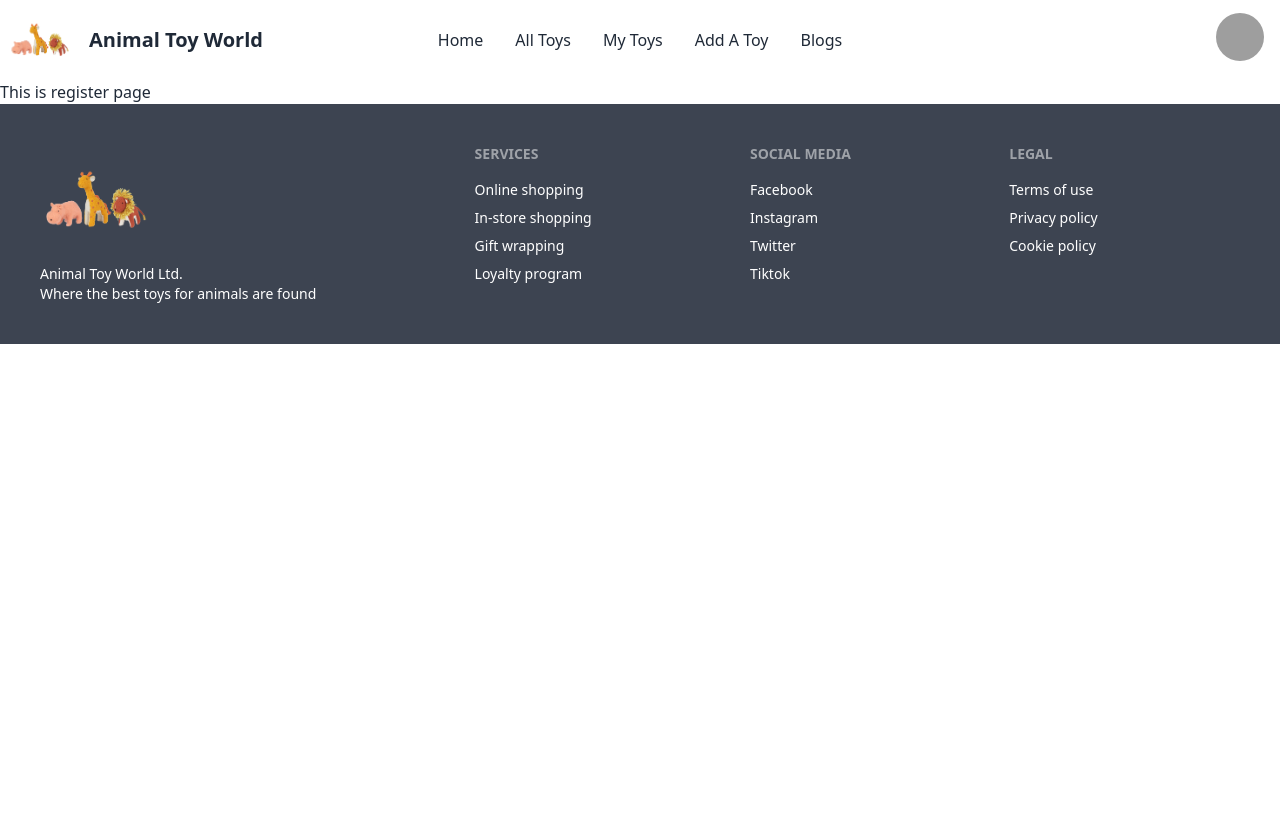
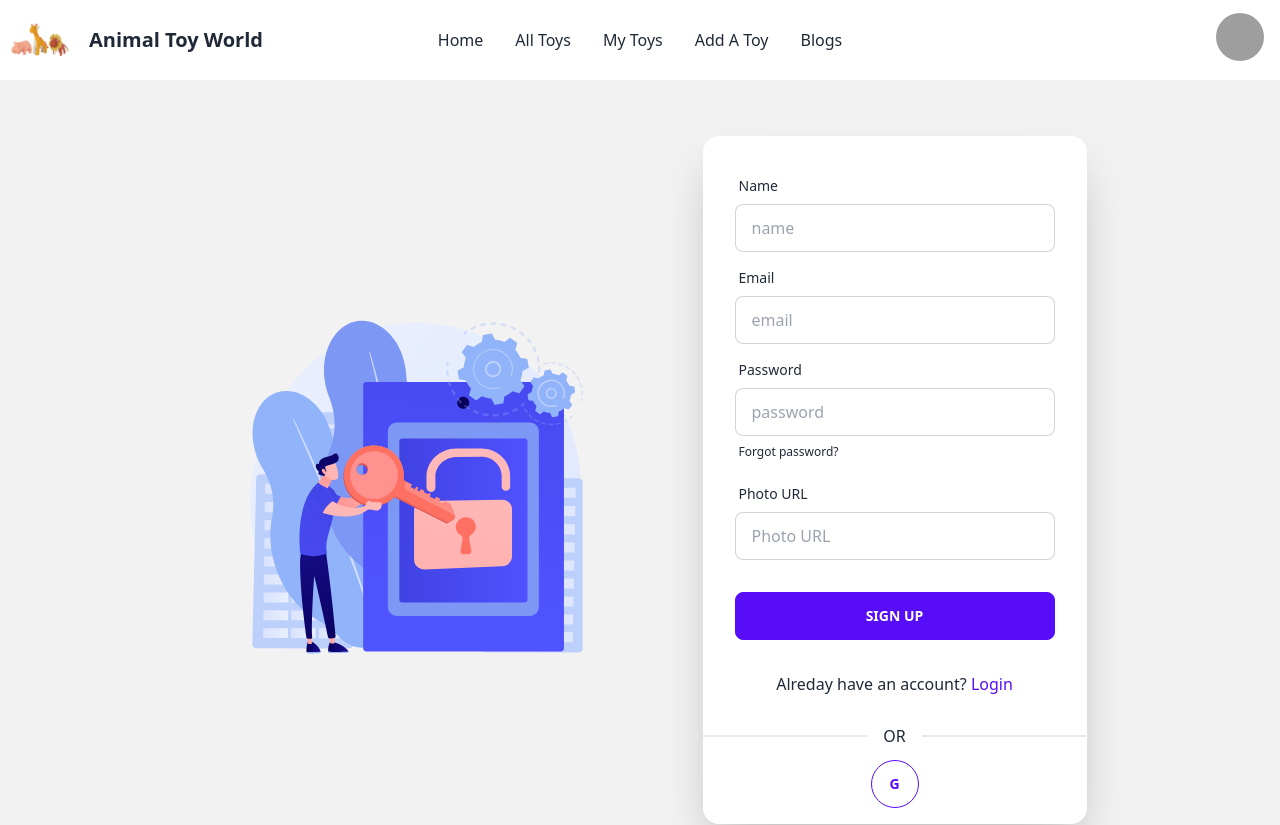
Before and after one commit to mhemon/animal-toy-world-client, a React (Vite) app: page /register in a window 1280 px wide. Shown: the top 825 px of the page. Before the commit the page ends 800 px from the top, so only its background shows below. Built offline with nearby package versions, Linux system fonts and the light colour scheme; grey boxes are pictures that could not be loaded.

Commit message:
login register and social login added

```diff
--- /dev/null
+++ b/src/Shared/SocialLogin/SocialLogin.jsx
@@ -0,0 +1,14 @@
+import React from 'react';
+
+const SocialLogin = () => {
+    return (
+        <div className='text-center py-4'>
+            <div className="divider">OR</div>
+            <button className="btn btn-primary btn-circle btn-outline">
+                G
+            </button>
+        </div>
+    );
+};
+
+export default SocialLogin;
--- a/src/components/Login/Login.jsx
+++ b/src/components/Login/Login.jsx
@@ -1,9 +1,41 @@
 import React from 'react';
+import login from '../../assets/login.svg'
+import { Link } from 'react-router-dom';
+import SocialLogin from '../../Shared/SocialLogin/SocialLogin';
 
 const Login = () => {
     return (
-        <div>
-            <h3>This is login page</h3>
+        <div className="hero min-h-screen bg-base-200">
+
+            <div className="hero-content flex-col lg:flex-row">
+                <div className="w-1/2 mr-12">
+                    <img src={login} alt="" />
+                </div>
+                <div className="card flex-shrink-0 w-full max-w-sm shadow-2xl bg-base-100">
+                    <div className="card-body">
+                        <div className="form-control">
+                            <label className="label">
+                                <span className="label-text">Email</span>
+                            </label>
+                            <input type="text" placeholder="email" className="input input-bordered" />
+                        </div>
+                        <div className="form-control">
+                            <label className="label">
+                                <span className="label-text">Password</span>
+                            </label>
+                            <input type="text" placeholder="password" className="input input-bordered" />
+                            <label className="label">
+                                <a href="#" className="label-text-alt link link-hover">Forgot password?</a>
+                            </label>
+                        </div>
+                        <div className="form-control mt-6">
+                            <button className="btn btn-primary">Login</button>
+                        </div>
+                    </div>
+                    <p className='text-center'>New here? <Link to='/register' className='text-primary'>Signup</Link></p>
+                    <SocialLogin/>
+                </div>
+            </div>
         </div>
     );
 };
--- a/src/components/Register/Register.jsx
+++ b/src/components/Register/Register.jsx
@@ -1,9 +1,53 @@
 import React from 'react';
+import signup from '../../assets/login.svg'
+import SocialLogin from '../../Shared/SocialLogin/SocialLogin';
+import { Link } from 'react-router-dom';
 
 const Register = () => {
     return (
-        <div>
-            <h3>This is register page</h3>
+        <div className="hero min-h-screen bg-base-200">
+
+            <div className="hero-content flex-col lg:flex-row">
+                <div className="w-1/2 mr-12">
+                    <img src={signup} alt="" />
+                </div>
+                <div className="card flex-shrink-0 w-full max-w-sm shadow-2xl bg-base-100">
+                    <div className="card-body">
+                        <div className="form-control">
+                            <label className="label">
+                                <span className="label-text">Name</span>
+                            </label>
+                            <input type="text" placeholder="name" className="input input-bordered" />
+                        </div>
+                        <div className="form-control">
+                            <label className="label">
+                                <span className="label-text">Email</span>
+                            </label>
+                            <input type="email" placeholder="email" className="input input-bordered" />
+                        </div>
+                        <div className="form-control">
+                            <label className="label">
+                                <span className="label-text">Password</span>
+                            </label>
+                            <input type="password" placeholder="password" className="input input-bordered" />
+                            <label className="label">
+                                <a href="#" className="label-text-alt link link-hover">Forgot password?</a>
+                            </label>
+                        </div>
+                        <div className="form-control">
+                            <label className="label">
+                                <span className="label-text">Photo URL</span>
+                            </label>
+                            <input type="text" placeholder="Photo URL" className="input input-bordered" />
+                        </div>
+                        <div className="form-control mt-6">
+                            <button className="btn btn-primary">Sign up</button>
+                        </div>
+                    </div>
+                    <p className='text-center'>Alreday have an account? <Link to='/login' className='text-primary'>Login</Link></p>
+                    <SocialLogin/>
+                </div>
+            </div>
         </div>
     );
 };
```
Also changed, not shown: src/assets/login.svg (added), src/assets/logo.svg.
